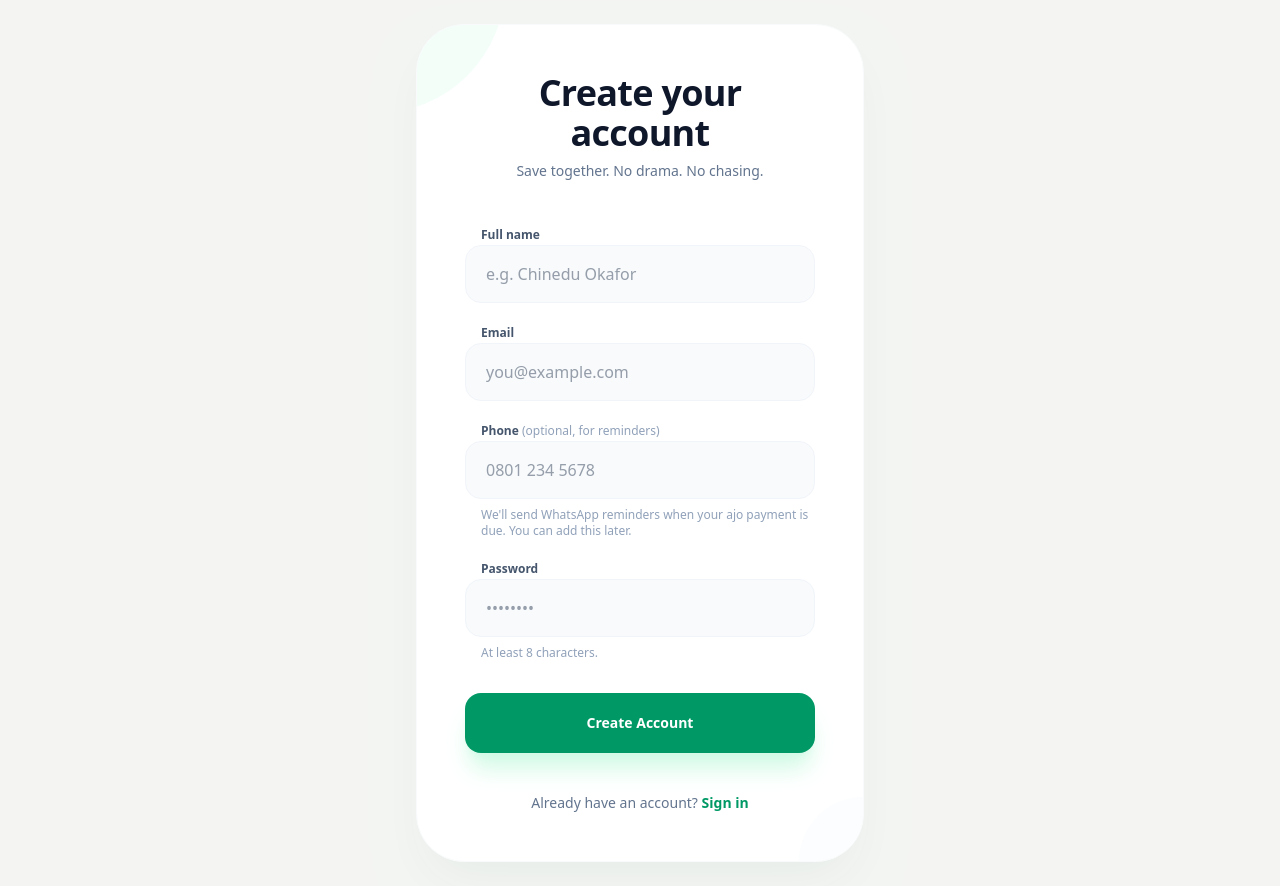
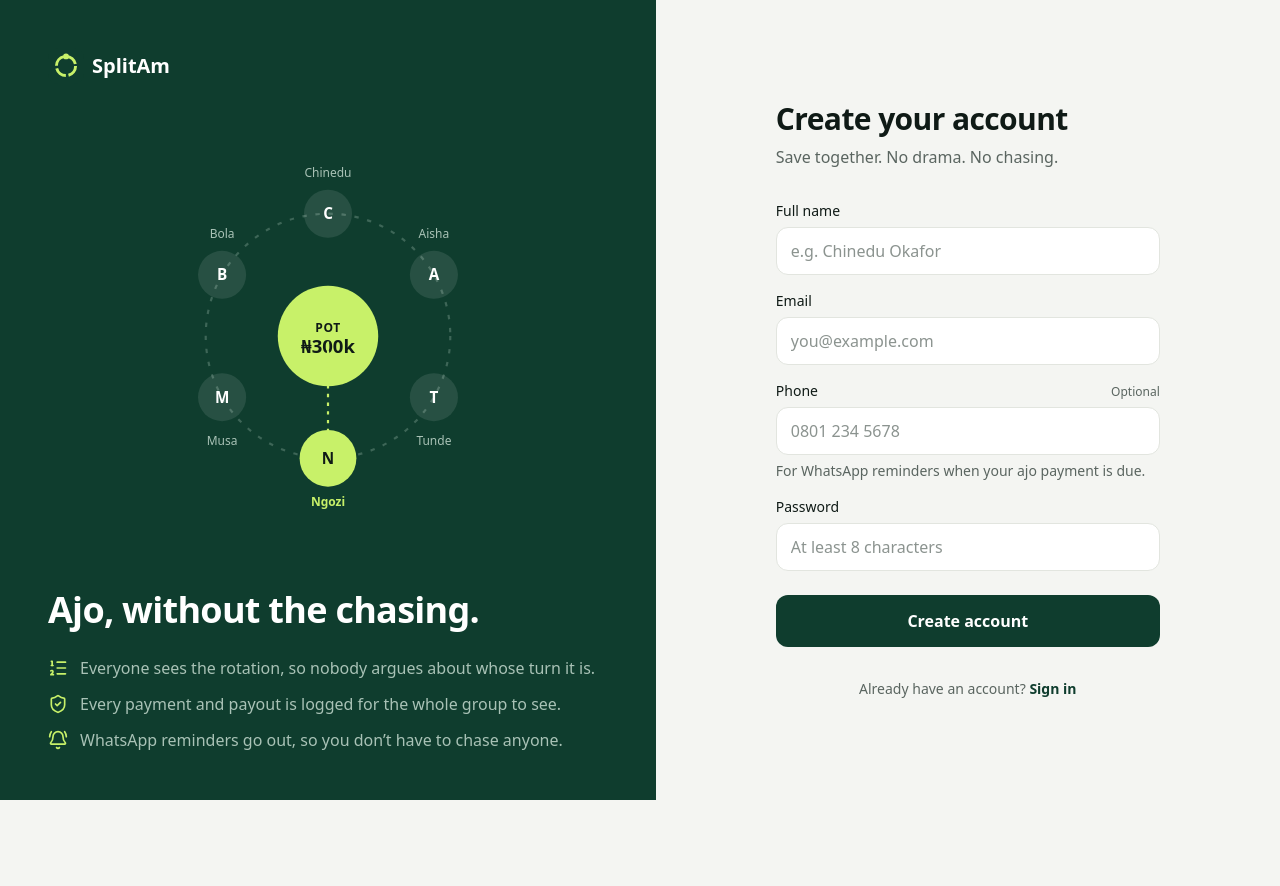
Before and after one commit to AutanMama/SplitAm-frontend, a React (Vite) app: page /register in a window 1280 px wide. After the commit the page ends 800 px from the top, so only its background shows below. Built offline with nearby package versions, Linux system fonts and the light colour scheme.

Commit message:
Redesign sign in and sign up with split brand panel and rotation diagram

```diff
--- /dev/null
+++ b/src/components/auth/AuthLayout.jsx
@@ -0,0 +1,50 @@
+import { Link } from 'react-router-dom'
+import { BellRing, ListOrdered, ShieldCheck } from 'lucide-react'
+import RotationArt from './RotationArt'
+import { LogoMark } from '../ui/Logo'
+
+const POINTS = [
+  { icon: ListOrdered, text: 'Everyone sees the rotation, so nobody argues about whose turn it is.' },
+  { icon: ShieldCheck, text: 'Every payment and payout is logged for the whole group to see.' },
+  { icon: BellRing, text: 'WhatsApp reminders go out, so you don’t have to chase anyone.' },
+]
+
+export default function AuthLayout({ title, subtitle, children, footer }) {
+  return (
+    <div className="grid min-h-dvh lg:grid-cols-[1.05fr_1fr]">
+      <aside className="relative hidden flex-col justify-between overflow-hidden bg-forest p-12 text-on-forest lg:flex">
+        <Link to="/login" className="flex items-center gap-2" aria-label="SplitAm">
+          <LogoMark className="size-9" />
+          <span className="text-xl font-bold">SplitAm</span>
+        </Link>
+        <div className="flex justify-center py-6">
+          <RotationArt />
+        </div>
+        <div>
+          <h2 className="max-w-md text-4xl leading-tight font-bold">Ajo, without the chasing.</h2>
+          <ul className="mt-6 space-y-3">
+            {POINTS.map(({ icon: Icon, text }) => (
+              <li key={text} className="flex items-start gap-3 text-forest-muted">
+                <Icon className="mt-0.5 size-5 shrink-0 text-lime" aria-hidden />
+                {text}
+              </li>
+            ))}
+          </ul>
+        </div>
+      </aside>
+
+      <section className="flex flex-col px-5 py-8 sm:px-10 lg:justify-center lg:px-16">
+        <Link to="/login" className="mb-10 flex items-center gap-2 lg:hidden" aria-label="SplitAm">
+          <LogoMark />
+          <span className="text-lg font-bold">SplitAm</span>
+        </Link>
+        <div className="mx-auto w-full max-w-sm">
+          <h1 className="text-3xl font-bold">{title}</h1>
+          <p className="mt-2 text-muted">{subtitle}</p>
+          <div className="mt-8">{children}</div>
+          <p className="mt-8 text-center text-sm text-muted">{footer}</p>
+        </div>
+      </section>
+    </div>
+  )
+}
--- /dev/null
+++ b/src/components/auth/RotationArt.jsx
@@ -0,0 +1,49 @@
+import { useEffect, useState } from 'react'
+
+const PEOPLE = ['Chinedu', 'Aisha', 'Tunde', 'Ngozi', 'Musa', 'Bola']
+
+// Six members around the pot. The lime highlight moves to whoever collects next.
+export default function RotationArt() {
+  const [turn, setTurn] = useState(0)
+
+  useEffect(() => {
+    if (window.matchMedia('(prefers-reduced-motion: reduce)').matches) return
+    const id = setInterval(() => setTurn((t) => (t + 1) % PEOPLE.length), 1800)
+    return () => clearInterval(id)
+  }, [])
+
+  const size = 300
+  const c = size / 2
+  const r = 112
+
+  return (
+    <svg viewBox={`-24 -24 ${size + 48} ${size + 48}`} className="w-full max-w-[380px]" role="img" aria-label="Six members take turns collecting the pot">
+      <circle cx={c} cy={c} r={r} fill="none" className="stroke-forest-muted/30" strokeWidth="2" strokeDasharray="4 8" />
+      <circle cx={c} cy={c} r="46" className="fill-lime" />
+      <text x={c} y={c - 4} textAnchor="middle" className="fill-on-lime text-[11px] font-semibold tracking-wider">
+        POT
+      </text>
+      <text x={c} y={c + 16} textAnchor="middle" className="fill-on-lime text-[17px] font-bold">
+        ₦300k
+      </text>
+      {PEOPLE.map((name, i) => {
+        const a = (i / PEOPLE.length) * Math.PI * 2 - Math.PI / 2
+        const x = c + Math.cos(a) * r
+        const y = c + Math.sin(a) * r
+        const active = i === turn
+        return (
+          <g key={name} style={{ transition: 'opacity 0.4s' }}>
+            {active && <line x1={x} y1={y} x2={c} y2={c} className="stroke-lime" strokeWidth="2" strokeDasharray="3 5" />}
+            <circle cx={x} cy={y} r={active ? 26 : 22} className={`${active ? 'fill-lime' : 'fill-white/10'} transition-all duration-500`} />
+            <text x={x} y={y + 5} textAnchor="middle" className={`text-[14px] font-bold ${active ? 'fill-on-lime' : 'fill-white'}`}>
+              {name.charAt(0)}
+            </text>
+            <text x={x} y={y + (y > c ? 44 : -34)} textAnchor="middle" className={`text-[11px] ${active ? 'fill-lime font-semibold' : 'fill-forest-muted'}`}>
+              {name}
+            </text>
+          </g>
+        )
+      })}
+    </svg>
+  )
+}
--- a/src/pages/Login.jsx
+++ b/src/pages/Login.jsx
@@ -1,94 +1,53 @@
-import React, { useState } from 'react';
-import { useNavigate, Link } from 'react-router-dom';
-import api from '../services/api';
-import { toast } from '../services/toast';
+import { useState } from 'react'
+import { Link, useNavigate } from 'react-router-dom'
+import AuthLayout from '../components/auth/AuthLayout'
+import Button from '../components/ui/Button'
+import Field from '../components/ui/Field'
+import api from '../services/api'
+import { toast } from '../services/toast'
+import { setUser } from '../lib/session'
+import { apiError, firstName } from '../lib/format'
 
-const Login = () => {
-  const [email, setEmail] = useState('');
-  const [password, setPassword] = useState('');
-  const [loading, setLoading] = useState(false);
-  const navigate = useNavigate();
+export default function Login() {
+  const [email, setEmail] = useState('')
+  const [password, setPassword] = useState('')
+  const [loading, setLoading] = useState(false)
+  const navigate = useNavigate()
 
-  const handleLogin = async (e) => {
-    e.preventDefault();
-    setLoading(true);
+  async function handleLogin(e) {
+    e.preventDefault()
+    setLoading(true)
     try {
-      const { data } = await api.post('/auth/login', { email, password });
-
-      localStorage.setItem('user', JSON.stringify(data.user));
-      toast.success(`Welcome back, ${data.user.name.split(' ')[0]}`);
-
-      setTimeout(() => navigate('/'), 500);
+      const { data } = await api.post('/auth/login', { email, password })
+      setUser(data.user)
+      toast.success(`Welcome back, ${firstName(data.user.name)}`)
+      setTimeout(() => navigate('/'), 500)
     } catch (err) {
-      toast.error(err.response?.data?.error || 'Invalid email or password');
-      setLoading(false);
+      toast.error(apiError(err, 'Invalid email or password'))
+      setLoading(false)
     }
-  };
+  }
 
   return (
-    <div className="min-h-[90vh] flex flex-col items-center justify-center px-3 py-6 md:p-6 relative animate-in fade-in duration-700">
-
-      <div className="max-w-md w-full bg-white p-6 md:p-10 lg:p-12 rounded-[2rem] md:rounded-[3rem] shadow-2xl shadow-emerald-900/5 border border-slate-50 relative overflow-hidden">
-        {/* Decorative elements */}
-        <div className="absolute top-0 right-0 w-32 h-32 bg-emerald-50 rounded-bl-full -mr-10 -mt-10 opacity-60"></div>
-        <div className="absolute bottom-0 left-0 w-16 h-16 bg-slate-50 rounded-tr-full opacity-40"></div>
-
-        <div className="relative z-10">
-          <header className="mb-8 md:mb-10 text-center">
-            <h2 className="text-3xl md:text-4xl font-black text-slate-900 tracking-tighter">Welcome back</h2>
-            <p className="text-slate-500 text-sm mt-2">Run ajo with your guys, your office, your family.</p>
-          </header>
-
-          <form onSubmit={handleLogin} className="space-y-5">
-            <div className="space-y-1">
-              <label className="text-xs font-bold text-slate-600 ml-4">Email</label>
-              <input
-                type="email"
-                placeholder="name@email.com"
-                className="w-full px-5 py-4 bg-slate-50 border border-slate-100 rounded-2xl outline-none focus:bg-white focus:ring-4 focus:ring-emerald-500/10 focus:border-emerald-500 transition-all font-medium text-slate-700"
-                value={email}
-                onChange={(e) => setEmail(e.target.value)}
-                required
-              />
-            </div>
-
-            <div className="space-y-1">
-              <label className="text-xs font-bold text-slate-600 ml-4">Password</label>
-              <input
-                type="password"
-                placeholder="••••••••"
-                className="w-full px-5 py-4 bg-slate-50 border border-slate-100 rounded-2xl outline-none focus:bg-white focus:ring-4 focus:ring-emerald-500/10 focus:border-emerald-500 transition-all font-medium text-slate-700"
-                value={password}
-                onChange={(e) => setPassword(e.target.value)}
-                required
-              />
-            </div>
-
-            <button
-              disabled={loading}
-              className="w-full bg-slate-900 text-white font-bold text-sm py-4 md:py-5 rounded-2xl shadow-xl shadow-slate-200 hover:bg-emerald-600 transition-all active:scale-[0.98] disabled:bg-slate-200 disabled:shadow-none mt-4"
-            >
-              {loading ? (
-                <div className="flex items-center justify-center gap-2">
-                  <div className="w-3 h-3 border-2 border-white/20 border-t-white rounded-full animate-spin"></div>
-                  Signing in…
-                </div>
-              ) : 'Sign In'}
-            </button>
-          </form>
-
-          <footer className="mt-8 md:mt-10 text-center">
-            <p className="text-slate-500 text-sm">
-              Don't have an account?{' '}
-              <Link to="/register" className="text-emerald-600 font-bold hover:underline whitespace-nowrap">
-                Create one
-              </Link>
-            </p>
-          </footer>
-        </div>
-      </div>
-    </div>
-  );
-};
-
-export default Login;
+    <AuthLayout
+      title="Welcome back"
+      subtitle="Run ajo with your guys, your office, your family."
+      footer={
+        <>
+          New to SplitAm?{' '}
+          <Link to="/register" className="font-semibold text-forest underline-offset-4 hover:underline">
+            Create an account
+          </Link>
+        </>
+      }
+    >
+      <form onSubmit={handleLogin} className="space-y-4">
+        <Field label="Email" type="email" autoComplete="email" placeholder="name@email.com" value={email} onChange={(e) => setEmail(e.target.value)} required />
+        <Field label="Password" type="password" autoComplete="current-password" placeholder="Your password" value={password} onChange={(e) => setPassword(e.target.value)} required />
+        <Button type="submit" size="lg" className="mt-2 w-full" loading={loading}>
+          {loading ? 'Signing in…' : 'Sign in'}
+        </Button>
+      </form>
+    </AuthLayout>
+  )
+}
--- a/src/pages/Register.jsx
+++ b/src/pages/Register.jsx
@@ -1,126 +1,75 @@
-import React, { useState } from 'react';
-import { useNavigate, Link } from 'react-router-dom';
-import api from '../services/api';
-import { toast } from '../services/toast';
+import { useState } from 'react'
+import { Link, useNavigate } from 'react-router-dom'
+import AuthLayout from '../components/auth/AuthLayout'
+import Button from '../components/ui/Button'
+import Field from '../components/ui/Field'
+import api from '../services/api'
+import { toast } from '../services/toast'
+import { setUser } from '../lib/session'
+import { apiError, firstName } from '../lib/format'
 
-const Register = () => {
-  const [formData, setFormData] = useState({ name: '', email: '', phone: '', password: '' });
-  const [loading, setLoading] = useState(false);
-  const navigate = useNavigate();
+export default function Register() {
+  const [form, setForm] = useState({ name: '', email: '', phone: '', password: '' })
+  const [loading, setLoading] = useState(false)
+  const navigate = useNavigate()
+  const update = (key) => (e) => setForm((f) => ({ ...f, [key]: e.target.value }))
 
-  const handleRegister = async (e) => {
-    e.preventDefault();
-    setLoading(true);
+  async function handleRegister(e) {
+    e.preventDefault()
+    setLoading(true)
     try {
-      const { data } = await api.post('/auth/register', formData);
-
-      localStorage.setItem('user', JSON.stringify(data.user));
-      toast.success(`Account created. Welcome, ${data.user.name.split(' ')[0]}!`);
-
-      setTimeout(() => navigate('/'), 500);
+      const { data } = await api.post('/auth/register', form)
+      setUser(data.user)
+      toast.success(`Account created. Welcome, ${firstName(data.user.name)}!`)
+      setTimeout(() => navigate('/'), 500)
     } catch (err) {
-      toast.error(err.response?.data?.error || "Couldn't create your account. Try again.");
-      setLoading(false);
+      toast.error(apiError(err, "Couldn't create your account. Try again."))
+      setLoading(false)
     }
-  };
+  }
 
   return (
-    <div className="min-h-[90vh] flex flex-col items-center justify-center px-3 py-6 md:p-6 relative animate-in fade-in slide-in-from-bottom-4 duration-700">
-
-      <div className="max-w-md w-full bg-white p-6 md:p-10 lg:p-12 rounded-[2rem] md:rounded-[3rem] shadow-2xl shadow-emerald-900/5 border border-slate-50 relative overflow-hidden">
-        {/* Decorative elements */}
-        <div className="absolute top-0 left-0 w-32 h-32 bg-emerald-50 rounded-br-full -ml-10 -mt-10 opacity-60"></div>
-        <div className="absolute bottom-0 right-0 w-16 h-16 bg-slate-50 rounded-tl-full opacity-40"></div>
-
-        <div className="relative z-10">
-          <header className="mb-8 md:mb-10 text-center">
-            <h2 className="text-3xl md:text-4xl font-black text-slate-900 tracking-tighter">Create your account</h2>
-            <p className="text-slate-500 text-sm mt-2">Save together. No drama. No chasing.</p>
-          </header>
-
-          <form onSubmit={handleRegister} className="space-y-4">
-            <div className="space-y-1">
-              <label className="text-xs font-bold text-slate-600 ml-4">Full name</label>
-              <input
-                type="text"
-                placeholder="e.g. Chinedu Okafor"
-                maxLength={60}
-                className="w-full px-5 py-4 bg-slate-50 border border-slate-100 rounded-2xl outline-none focus:bg-white focus:ring-4 focus:ring-emerald-500/10 focus:border-emerald-500 transition-all font-medium text-slate-700"
-                value={formData.name}
-                onChange={(e) => setFormData({ ...formData, name: e.target.value })}
-                required
-              />
-            </div>
-
-            <div className="space-y-1">
-              <label className="text-xs font-bold text-slate-600 ml-4">Email</label>
-              <input
-                type="email"
-                placeholder="you@example.com"
-                className="w-full px-5 py-4 bg-slate-50 border border-slate-100 rounded-2xl outline-none focus:bg-white focus:ring-4 focus:ring-emerald-500/10 focus:border-emerald-500 transition-all font-medium text-slate-700"
-                value={formData.email}
-                onChange={(e) => setFormData({ ...formData, email: e.target.value })}
-                required
-              />
-            </div>
-
-            <div className="space-y-1">
-              <label className="text-xs font-bold text-slate-600 ml-4">
-                Phone <span className="text-slate-400 font-normal">(optional, for reminders)</span>
-              </label>
-              <input
-                type="tel"
-                inputMode="tel"
-                placeholder="0801 234 5678"
-                className="w-full px-5 py-4 bg-slate-50 border border-slate-100 rounded-2xl outline-none focus:bg-white focus:ring-4 focus:ring-emerald-500/10 focus:border-emerald-500 transition-all font-medium text-slate-700"
-                value={formData.phone}
-                onChange={(e) => setFormData({ ...formData, phone: e.target.value })}
-              />
-              <p className="text-xs text-slate-400 ml-4 mt-1">
-                We'll send WhatsApp reminders when your ajo payment is due. You can add this later.
-              </p>
-            </div>
-
-            <div className="space-y-1">
-              <label className="text-xs font-bold text-slate-600 ml-4">Password</label>
-              <input
-                type="password"
-                placeholder="••••••••"
-                minLength={8}
-                maxLength={128}
-                className="w-full px-5 py-4 bg-slate-50 border border-slate-100 rounded-2xl outline-none focus:bg-white focus:ring-4 focus:ring-emerald-500/10 focus:border-emerald-500 transition-all font-medium text-slate-700"
-                value={formData.password}
-                onChange={(e) => setFormData({ ...formData, password: e.target.value })}
-                required
-              />
-              <p className="text-xs text-slate-400 ml-4 mt-1">At least 8 characters.</p>
-            </div>
-
-            <button
-              disabled={loading}
-              className="w-full bg-emerald-600 text-white font-bold text-sm py-4 md:py-5 rounded-2xl shadow-xl shadow-emerald-100 hover:bg-emerald-700 transition-all active:scale-[0.98] disabled:bg-slate-200 disabled:shadow-none mt-4"
-            >
-              {loading ? (
-                <div className="flex items-center justify-center gap-2">
-                  <div className="w-3 h-3 border-2 border-white/20 border-t-white rounded-full animate-spin"></div>
-                  Creating your account…
-                </div>
-              ) : 'Create Account'}
-            </button>
-          </form>
-
-          <footer className="mt-8 md:mt-10 text-center">
-            <p className="text-slate-500 text-sm">
-              Already have an account?{' '}
-              <Link to="/login" className="text-emerald-600 font-bold hover:underline whitespace-nowrap">
-                Sign in
-              </Link>
-            </p>
-          </footer>
-        </div>
-      </div>
-    </div>
-  );
-};
-
-export default Register;
+    <AuthLayout
+      title="Create your account"
+      subtitle="Save together. No drama. No chasing."
+      footer={
+        <>
+          Already have an account?{' '}
+          <Link to="/login" className="font-semibold text-forest underline-offset-4 hover:underline">
+            Sign in
+          </Link>
+        </>
+      }
+    >
+      <form onSubmit={handleRegister} className="space-y-4">
+        <Field label="Full name" autoComplete="name" placeholder="e.g. Chinedu Okafor" maxLength={60} value={form.name} onChange={update('name')} required />
+        <Field label="Email" type="email" autoComplete="email" placeholder="you@example.com" value={form.email} onChange={update('email')} required />
+        <Field
+          label="Phone"
+          optional
+          type="tel"
+          inputMode="tel"
+          autoComplete="tel"
+          placeholder="0801 234 5678"
+          value={form.phone}
+          onChange={update('phone')}
+          hint="For WhatsApp reminders when your ajo payment is due."
+        />
+        <Field
+          label="Password"
+          type="password"
+          autoComplete="new-password"
+          placeholder="At least 8 characters"
+          minLength={8}
+          maxLength={128}
+          value={form.password}
+          onChange={update('password')}
+          required
+        />
+        <Button type="submit" size="lg" className="mt-2 w-full" loading={loading}>
+          {loading ? 'Creating your account…' : 'Create account'}
+        </Button>
+      </form>
+    </AuthLayout>
+  )
+}
```
